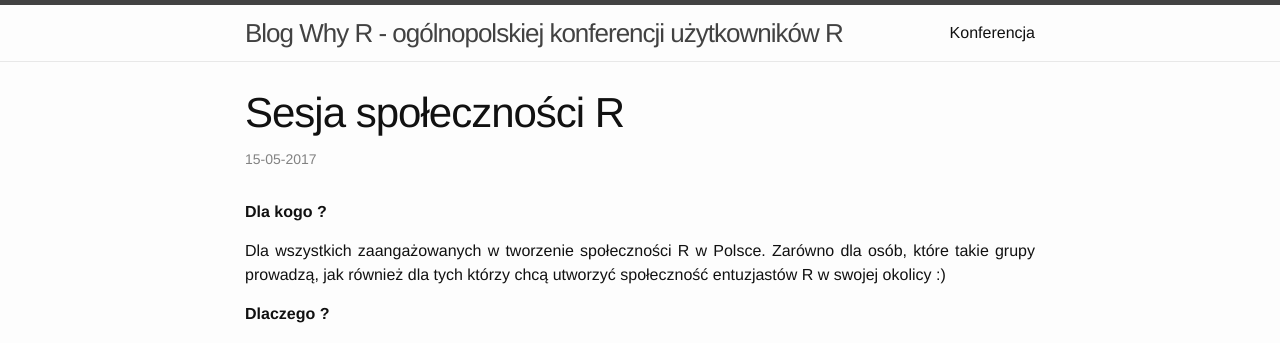
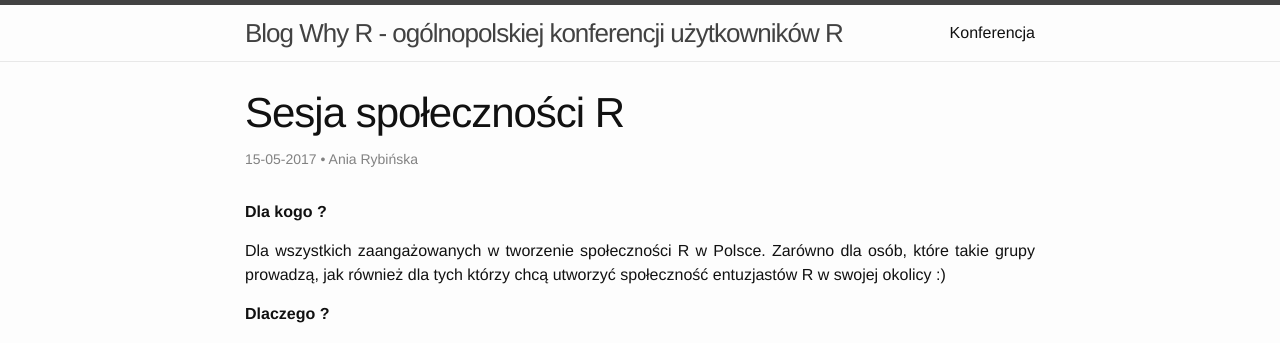
Before and after one commit to WhyR2017/blog, a Jekyll site: the page built from _posts/2017-05-15-Sesja-RUG.md, in a window 1280 px wide. Shown: the top 343 px of the page. Built offline with Jekyll 4.4.1, drawn with Linux system fonts in a browser that asks for light colours; comment, search, counter and statistics services are not loaded.

Commit message:
autor i godzina - RUG

```diff
--- a/_posts/2017-05-15-Sesja-RUG.md
+++ b/_posts/2017-05-15-Sesja-RUG.md
@@ -1,8 +1,9 @@
 ---
 layout: post
 title:  "Sesja społeczności R"
-date:   2017-05-15
+date:   2017-05-15 12:01:31 +0100
 category: info
+author: Ania Rybińska
 ---
 
 **Dla kogo ?**
```
